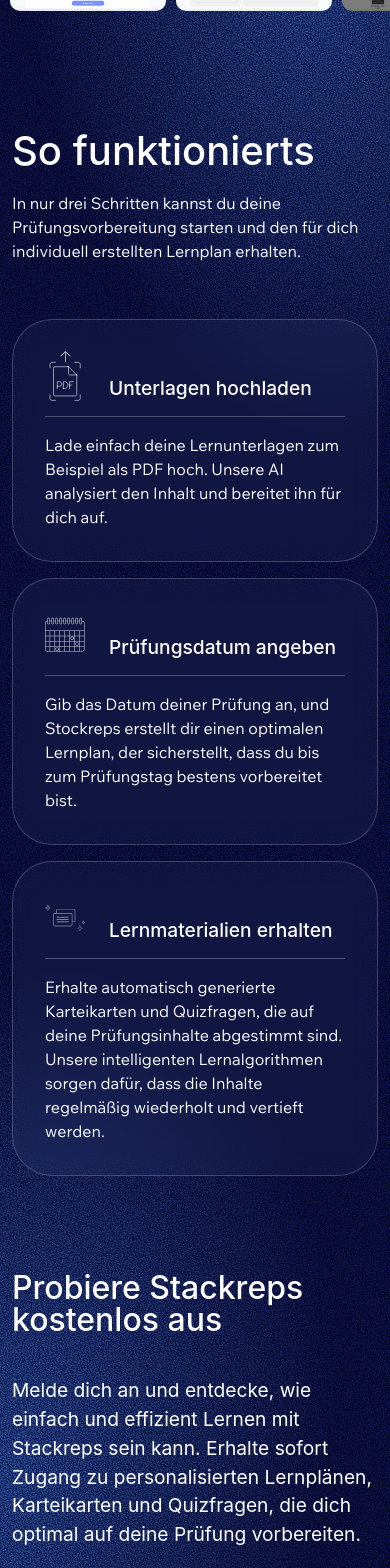
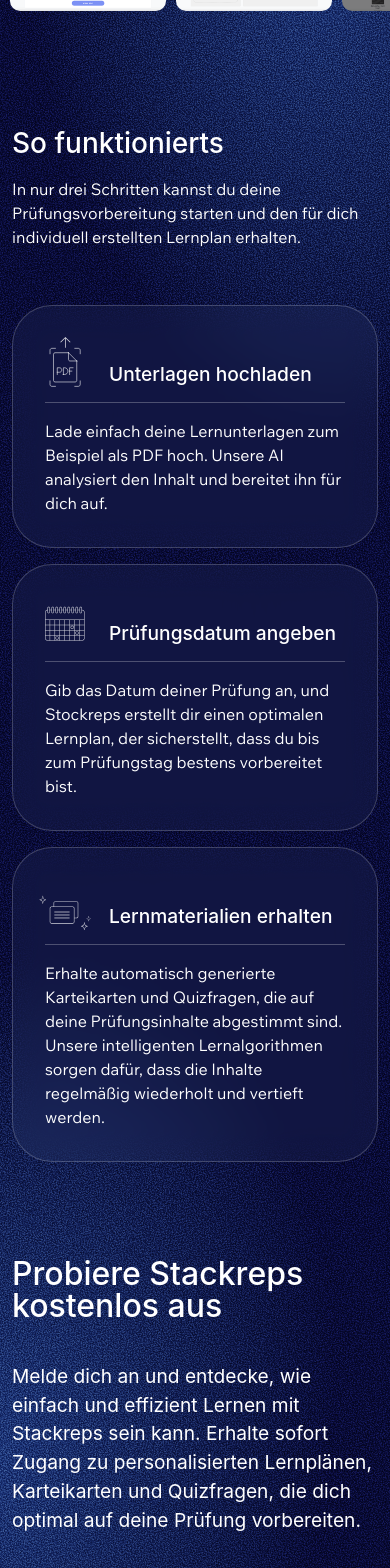
Before and after one commit to tanjawebdev/stackreps, a Next.js app: page / in a window 390 px wide. Shown: the part 1840-3408 px from the top of the page. Built offline with nearby package versions, Linux system fonts and the light colour scheme.

Commit message:
mobile footer

```diff
--- a/app/styles/HowToCard.module.scss
+++ b/app/styles/HowToCard.module.scss
@@ -7,6 +7,7 @@
 
   @include media-breakpoint-down(md) {
     word-spacing: 0;
+    font-size: 1.2rem;
   }
 }
 
@@ -29,6 +30,15 @@
   }
 }
 
+.howToCard:nth-of-type(2) svg {
+  margin-bottom: -6px;
+}
+
+.howToCard:nth-of-type(3) svg {
+  margin-bottom: -18px;
+  transform: scale(1.3);
+}
+
 .toppart {
   @include media-breakpoint-down(md) {
     display: flex;
--- a/app/styles/PriceCard.module.scss
+++ b/app/styles/PriceCard.module.scss
@@ -1,10 +1,14 @@
 @import "mixins.scss";
+@import "bootstrap-includes";
 
 .priceCard {
   padding-top: 3rem;
   padding-bottom: 2rem;
-  margin-top: 2rem;
-  margin-bottom: 2rem;
+
+  @include media-breakpoint-up(md) {
+    margin-top: 2rem;
+    margin-bottom: 2rem;
+  }
 }
 
 .highlightcard {
--- a/app/styles/Vision.module.scss
+++ b/app/styles/Vision.module.scss
@@ -1,7 +1,13 @@
+@import "bootstrap-includes";
+
 .sponsors {
   display: flex;
-  align-items: flex-end;
+  align-items: flex-start;
   flex-direction: column;
+
+  @include media-breakpoint-up(md) {
+    align-items: flex-end;
+  }
 }
 
 .sponsorimages {
@@ -9,6 +15,10 @@
   align-items: center;
   justify-content: center;
   max-width: 600px;
+
+  @include media-breakpoint-down(md) {
+    padding: 0 1rem;
+  }
 }
 
 .sponsorimages picture img {
@@ -17,7 +27,11 @@
 }
 
 .image2 {
-  padding-left: 3rem;
+  padding-left: 1.5rem;
+
+  @include media-breakpoint-up(md) {
+    padding-left: 3rem;
+  }
 }
 
 .lightspot {
--- a/app/styles/global.scss
+++ b/app/styles/global.scss
@@ -114,7 +114,7 @@
 
 h2, .h2 {
   @include h1-font-family;
-  font-size: 2.3rem;
+  font-size: 1.5rem;
 
   @include media-breakpoint-up(lg) {
     font-size: 3.135rem;
@@ -123,7 +123,7 @@
 
 @supports (font-family: -apple-system) {
   h2, .h2 {
-    font-size: 2.5rem;
+    font-size: 1.75rem;
 
     @include media-breakpoint-up(lg) {
       font-size: 3.625rem;
@@ -133,7 +133,7 @@
 
 h3, .h3 {
   @include h1-font-family;
-  font-size: 1.1rem;
+  font-size: 1.3rem;
 
   @include media-breakpoint-up(md) {
     font-size: 1.838rem;
@@ -142,7 +142,7 @@
 
 @supports (font-family: -apple-system) {
   h3, .h3 {
-    font-size: 1.2rem;
+    font-size: 1.5rem;
 
     @include media-breakpoint-up(md) {
       font-size: 2.125rem;
@@ -199,7 +199,11 @@
 
 main > section:last-of-type {
   margin-bottom: 0;
-  padding-bottom: 10rem;
+  padding-bottom: 4rem;
+
+  @include media-breakpoint-up(md) {
+    padding-bottom: 10rem;
+  }
 }
 
 .grain {
@@ -404,3 +408,10 @@
 footer .footer-bottom p {
   margin: 0;
 }
+
+footer .h1 {
+  @include media-breakpoint-down(md) {
+    font-size: 1.5rem;
+    line-height: 1.2em;
+  }
+}
```
